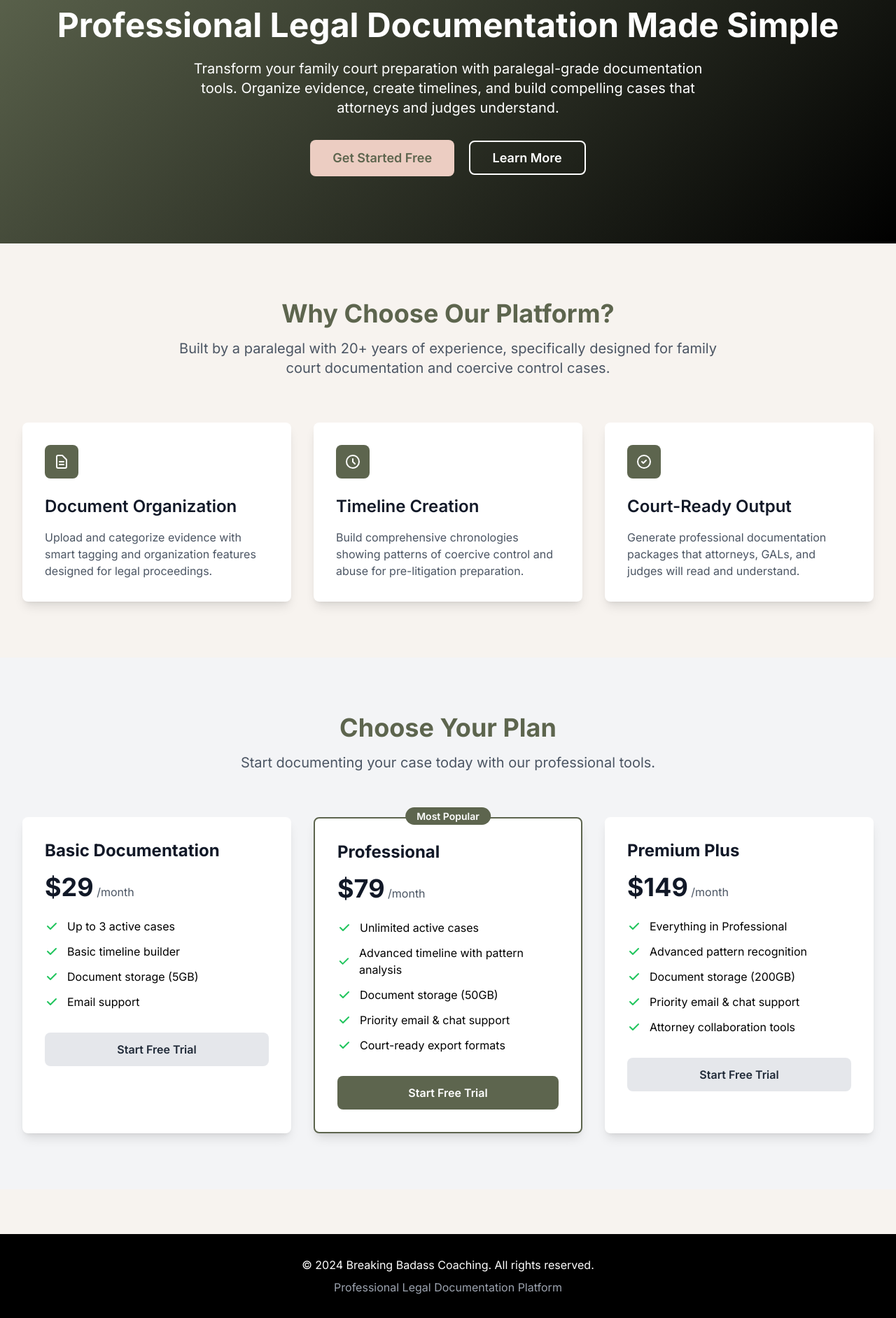
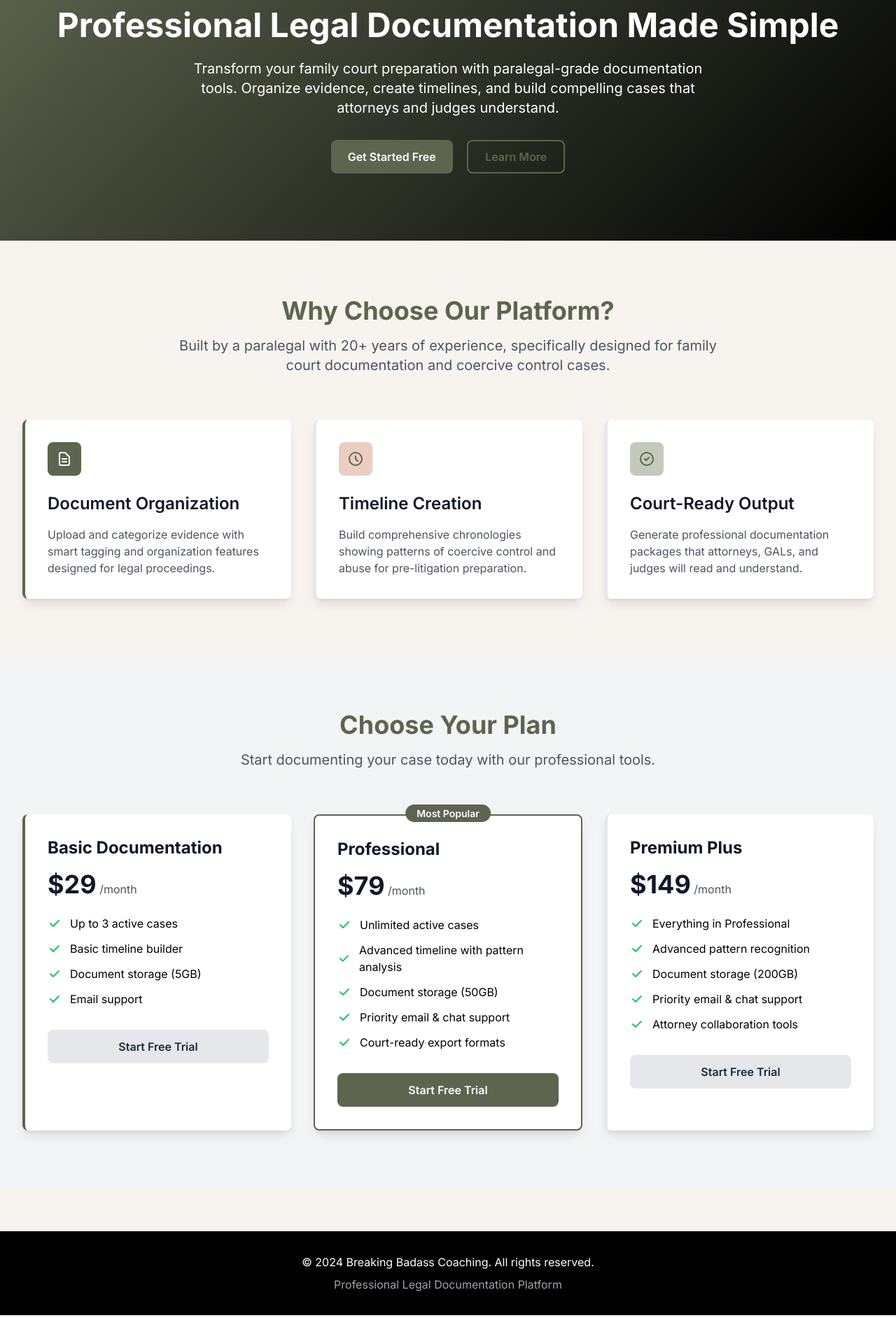
Before and after one commit to bridget-eng/breakingbadass-legal-docs, a Flask app: page / in a window 1280 px wide. Shown: the part 150-2034 px from the top of the page at 70% size. Run offline with Flask 3, Linux system fonts and the light colour scheme; some libraries are stand-ins or nearby versions.

Commit message:
Refactor buttons and update styles in index.html

```diff
--- a/templates/index.html
+++ b/templates/index.html
@@ -10,8 +10,8 @@
             <h1 class="text-5xl font-bold mb-6">Professional Legal Documentation Made Simple</h1>
             <p class="text-xl mb-8 max-w-3xl mx-auto">Transform your family court preparation with paralegal-grade documentation tools. Organize evidence, create timelines, and build compelling cases that attorneys and judges understand.</p>
             <div class="space-x-4">
-                <button onclick="showSignupModal()" class="bg-accent hover:bg-sage text-primary px-8 py-3 rounded-lg font-semibold text-lg transition duration-300">Get Started Free</button>
-                <a href="#features" class="bg-transparent border-2 border-white hover:bg-white hover:text-secondary text-white px-8 py-3 rounded-lg font-semibold text-lg transition duration-300">Learn More</a>
+                <button onclick="showSignupModal()" class="btn-primary">Get Started Free</button>
+                <a href="#features" class="btn-secondary">Learn More</a>
             </div>
         </div>
     </div>
@@ -26,7 +26,7 @@
         </div>
 
         <div class="grid md:grid-cols-3 gap-8">
-            <div class="bg-white p-8 rounded-lg shadow-lg fade-in">
+            <div class="bg-white p-8 rounded-lg shadow-lg fade-in border-l-4 border-primary">
                 <div class="w-12 h-12 bg-primary rounded-lg flex items-center justify-center mb-6">
                     <svg class="w-6 h-6 text-white" fill="none" stroke="currentColor" viewBox="0 0 24 24">
                         <path stroke-linecap="round" stroke-linejoin="round" stroke-width="2" d="M9 12h6m-6 4h6m2 5H7a2 2 0 01-2-2V5a2 2 0 012-2h5.586a1 1 0 01.707.293l5.414 5.414a1 1 0 01.293.707V19a2 2 0 01-2 2z"></path>
@@ -36,9 +36,9 @@
                 <p class="text-gray-600">Upload and categorize evidence with smart tagging and organization features designed for legal proceedings.</p>
             </div>
 
-            <div class="bg-white p-8 rounded-lg shadow-lg fade-in">
-                <div class="w-12 h-12 bg-primary rounded-lg flex items-center justify-center mb-6">
-                    <svg class="w-6 h-6 text-white" fill="none" stroke="currentColor" viewBox="0 0 24 24">
+            <div class="bg-white p-8 rounded-lg shadow-lg fade-in border-l-4 border-accent">
+                <div class="w-12 h-12 bg-accent rounded-lg flex items-center justify-center mb-6">
+                    <svg class="w-6 h-6 text-primary" fill="none" stroke="currentColor" viewBox="0 0 24 24">
                         <path stroke-linecap="round" stroke-linejoin="round" stroke-width="2" d="M12 8v4l3 3m6-3a9 9 0 11-18 0 9 9 0 0118 0z"></path>
                     </svg>
                 </div>
@@ -46,9 +46,9 @@
                 <p class="text-gray-600">Build comprehensive chronologies showing patterns of coercive control and abuse for pre-litigation preparation.</p>
             </div>
 
-            <div class="bg-white p-8 rounded-lg shadow-lg fade-in">
-                <div class="w-12 h-12 bg-primary rounded-lg flex items-center justify-center mb-6">
-                    <svg class="w-6 h-6 text-white" fill="none" stroke="currentColor" viewBox="0 0 24 24">
+            <div class="bg-white p-8 rounded-lg shadow-lg fade-in border-l-4 border-sage">
+                <div class="w-12 h-12 bg-sage rounded-lg flex items-center justify-center mb-6">
+                    <svg class="w-6 h-6 text-primary" fill="none" stroke="currentColor" viewBox="0 0 24 24">
                         <path stroke-linecap="round" stroke-linejoin="round" stroke-width="2" d="M9 12l2 2 4-4m6 2a9 9 0 11-18 0 9 9 0 0118 0z"></path>
                     </svg>
                 </div>
@@ -69,7 +69,7 @@
 
         <div class="grid md:grid-cols-3 gap-8">
             <!-- Basic Plan -->
-            <div class="bg-white rounded-lg shadow-lg p-8 fade-in">
+            <div class="bg-white rounded-lg shadow-lg p-8 fade-in border-l-4 border-primary">
                 <h3 class="text-2xl font-bold text-gray-900 mb-4">Basic Documentation</h3>
                 <div class="mb-6">
                     <span class="text-4xl font-bold text-gray-900">$29</span>
@@ -150,7 +150,7 @@
             </div>
 
             <!-- Premium Plan -->
-            <div class="bg-white rounded-lg shadow-lg p-8 fade-in">
+            <div class="bg-white rounded-lg shadow-lg p-8 fade-in border-l-4 border-sage">
                 <h3 class="text-2xl font-bold text-gray-900 mb-4">Premium Plus</h3>
                 <div class="mb-6">
                     <span class="text-4xl font-bold text-gray-900">$149</span>
@@ -196,9 +196,9 @@
 
 <!-- Login/Signup Modal -->
 <div id="authModal" class="fixed inset-0 bg-black bg-opacity-50 hidden z-50 flex items-center justify-center">
-    <div class="bg-white rounded-lg p-8 max-w-md w-full mx-4">
+    <div class="bg-white rounded-lg p-8 max-w-md w-full mx-4 border-2 border-primary">
         <div class="flex justify-between items-center mb-6">
-            <h2 id="modalTitle" class="text-2xl font-bold text-gray-900">Sign Up</h2>
+            <h2 id="modalTitle" class="text-2xl font-bold text-primary">Sign Up</h2>
             <button onclick="closeModal()" class="text-gray-400 hover:text-gray-600">
                 <svg class="w-6 h-6" fill="none" stroke="currentColor" viewBox="0 0 24 24">
                     <path stroke-linecap="round" stroke-linejoin="round" stroke-width="2" d="M6 18L18 6M6 6l12 12"></path>
@@ -228,7 +228,7 @@
                 <input type="password" id="password" class="w-full px-3 py-2 border rounded-lg focus:outline-none focus:ring-2 focus:ring-primary" required>
             </div>
 
-            <button type="submit" class="w-full bg-primary hover:bg-gray-800 text-white py-3 rounded-lg font-semibold transition duration-300">
+            <button type="submit" class="btn-primary w-full">
                 <span id="submitText">Sign Up</span>
             </button>
         </form>
```
